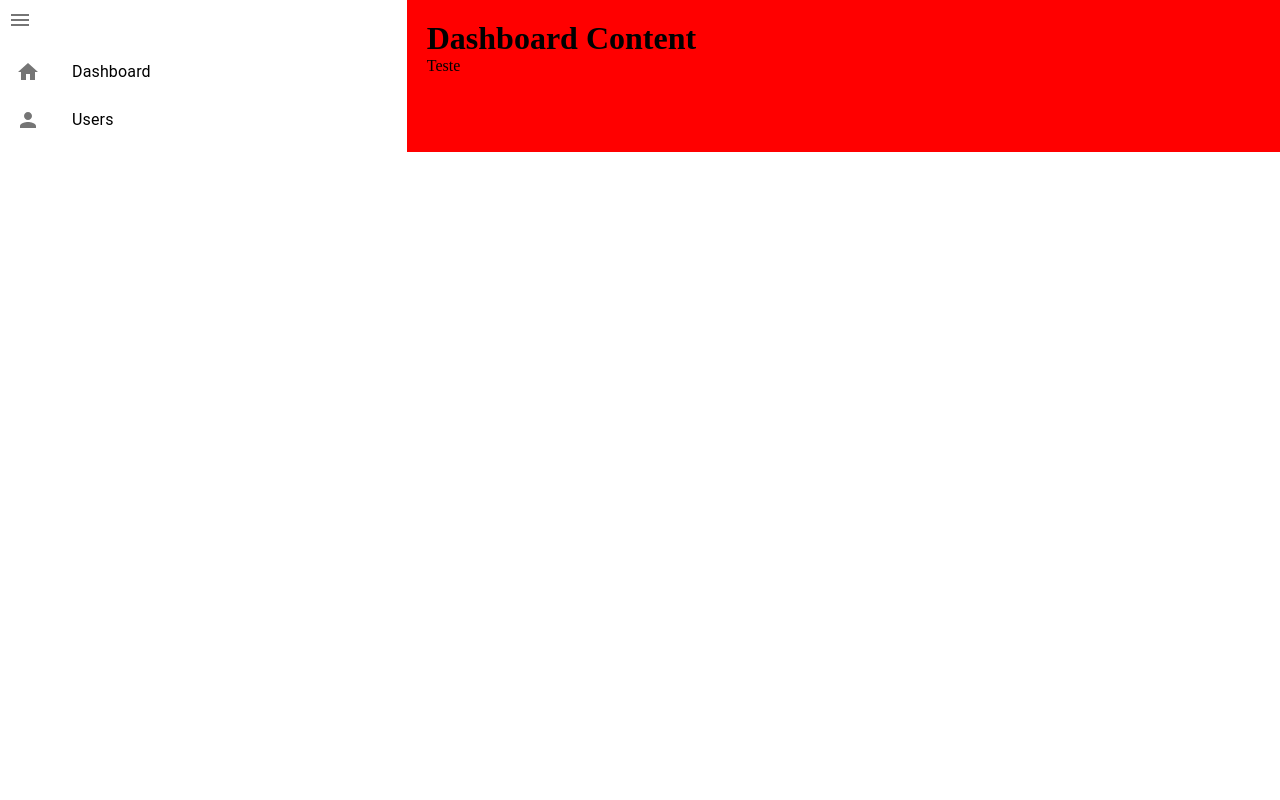
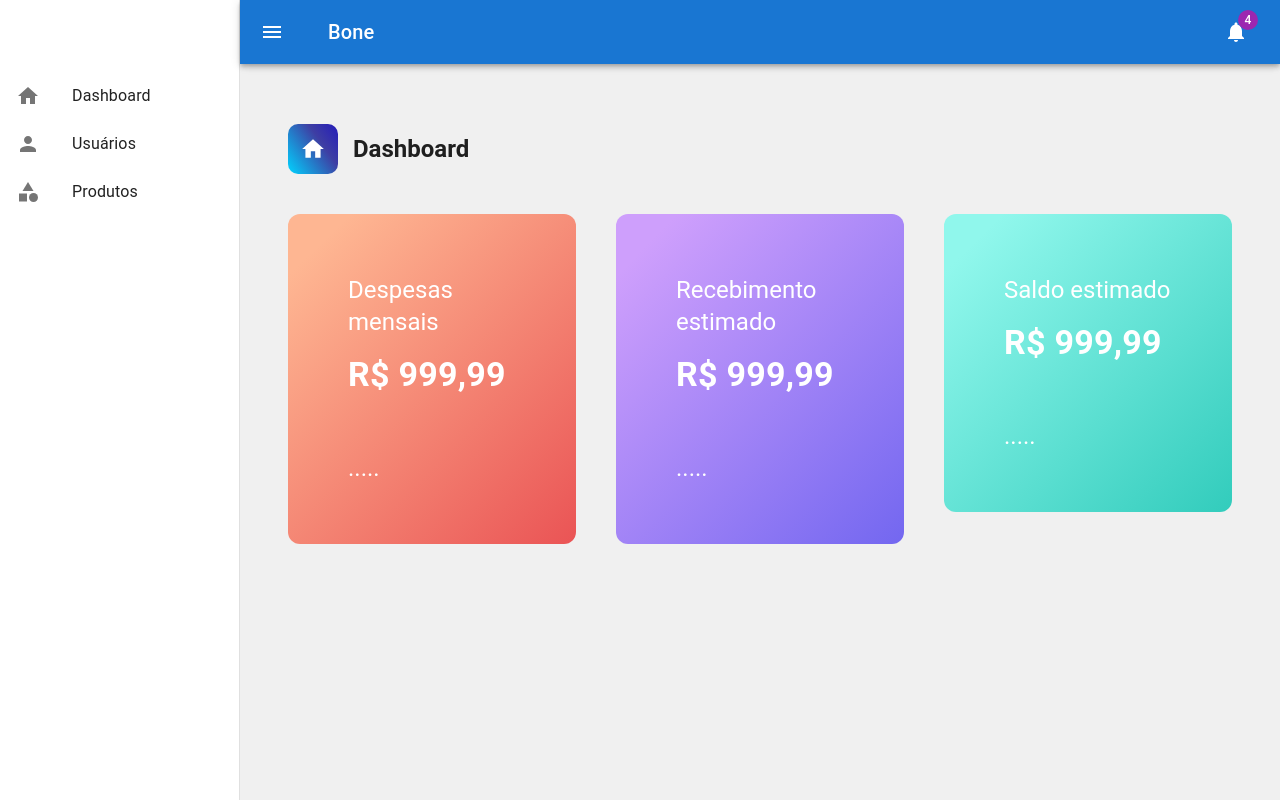
Before and after one commit to paulofreyyy/Bone, a React (Vite) app: page / in a window 1280 px wide. Built offline with nearby package versions, Linux system fonts and the light colour scheme.

Commit message:
feat: create Dashboard component

```diff
--- a/src/App.tsx
+++ b/src/App.tsx
@@ -1,24 +1,22 @@
-// src/App.js
 import { useState } from 'react';
 import { Sidebar } from './components/Sidebar';
+import { Dashboard } from './components/Dashboard';
+import { Box } from '@mui/material';
 
 const App: React.FC = () => {
-  const [isDrawerOpen, setDrawerOpen] = useState(true);
+    const [isOpen, setIsOpen] = useState(true);
 
-  const toggleDrawer = () => {
-    setDrawerOpen(!isDrawerOpen);
-  };
+    const toggleDrawer = () => {
+        setIsOpen(!isOpen);
+    };
 
-  return (
-    <div style={{display: 'flex'}}>
-        <Sidebar isOpen={isDrawerOpen} toggleDrawer={toggleDrawer} />
+    return (
+        <Box sx={{ display: 'flex', bgcolor: "#f0f0f0", height: '100vh' }}>
+            <Sidebar isOpen={isOpen} toggleDrawer={toggleDrawer} />
 
-        <div style={{ marginLeft: isDrawerOpen ? 240 : 60, padding: 20, flexGrow: 1, backgroundColor: 'red' }}>
-            <h1>Dashboard Content</h1>
-            <p>Teste</p>
-        </div>
-    </div>
-  );
+            <Dashboard />
+        </Box>
+    );
 };
 
 export default App;
--- a/src/assets/Sidebar/style.css
+++ /dev/null
@@ -1,19 +0,0 @@
-.sidebar {
-    width: 240px;
-    height: 100vh;
-    background-color: #f4f4f4;
-    transition: width 0.3s;
-  }
-
-  .sidebar.collapsed {
-    width: 60px;
-  }
-
-  .sidebar .MuiListItem-root {
-    padding-left: 16px;
-  }
-
-  .sidebar.collapsed .MuiListItem-root {
-    justify-content: center;
-    padding-left: 0;
-  }
--- /dev/null
+++ b/src/components/Dashboard.tsx
@@ -0,0 +1,88 @@
+import { Box, Container, Grid, Typography } from "@mui/material"
+import HomeIcon from '@mui/icons-material/Home';
+
+export const Dashboard = () => {
+    return (
+        <Box
+            component="main"
+            sx={{
+                flexGrow: 1,
+                p: 3,
+                marginTop: "100px",
+            }}
+        >
+            <Container maxWidth='xl'>
+                <Grid container spacing={5}>
+                    <Grid item xs={12}>
+                        <Box display={'flex'} alignItems={"center"}>
+                            <HomeIcon sx={{
+                                bgcolor: "red",
+                                width: "50px",
+                                height: "50px",
+                                padding: "12px",
+                                borderRadius: "10px",
+                                color: "white",
+                                background: "linear-gradient(235deg, rgba(37,28,186,1) 0%, rgba(62,62,163,1) 35%, rgba(0,212,255,1) 100%)",
+                            }} />
+                            <Typography variant='h5' sx={{ fontWeight: 'bold', ml: '15px' }}>Dashboard</Typography>
+                        </Box>
+                    </Grid>
+
+                    <Grid item xs={4}>
+                        <Grid
+                            container
+                            gap={2}
+                            color={'white'}
+                            p={'60px'}
+                            direction={'column'}
+                            borderRadius={3}
+                            sx={{
+                                background: "linear-gradient( 135deg, #FEB692 10%, #EA5455 100%)"
+                            }}
+                        >
+                            <Typography variant="h5">Despesas mensais</Typography>
+                            <Typography variant="h4" fontWeight={'bold'}>R$ 999,99</Typography>
+                            <Typography variant="h5" mt={5}>.....</Typography>
+                        </Grid>
+                    </Grid>
+
+                    <Grid item xs={4}>
+                        <Grid
+                            container
+                            gap={2}
+                            color={'white'}
+                            p={'60px'}
+                            direction={'column'}
+                            borderRadius={3}
+                            sx={{
+                                background: "linear-gradient( 135deg, #CE9FFC 10%, #7367F0 100%)"
+                            }}
+                        >
+                            <Typography variant="h5">Recebimento estimado</Typography>
+                            <Typography variant="h4" fontWeight={'bold'}>R$ 999,99</Typography>
+                            <Typography variant="h5" mt={5}>.....</Typography>
+                        </Grid>
+                    </Grid>
+
+                    <Grid item xs={4}>
+                        <Grid
+                            container
+                            gap={2}
+                            color={'white'}
+                            p={'60px'}
+                            direction={'column'}
+                            borderRadius={3}
+                            sx={{
+                                background: " linear-gradient( 135deg, #90F7EC 10%, #32CCBC 100%)"
+                            }}
+                        >
+                            <Typography variant="h5">Saldo estimado</Typography>
+                            <Typography variant="h4" fontWeight={'bold'}>R$ 999,99</Typography>
+                            <Typography variant="h5" mt={5}>.....</Typography>
+                        </Grid>
+                    </Grid>
+                </Grid>
+            </Container>
+        </Box>
+    )
+}
--- a/src/components/Sidebar.tsx
+++ b/src/components/Sidebar.tsx
@@ -1,32 +1,102 @@
 import PersonIcon from '@mui/icons-material/Person';
 import HomeIcon from '@mui/icons-material/Home';
+import CategoryIcon from '@mui/icons-material/Category';
+import {
+    AppBar,
+    Badge,
+    Box,
+    CssBaseline,
+    Drawer,
+    IconButton,
+    List,
+    ListItem,
+    ListItemIcon,
+    ListItemText,
+    Toolbar,
+    Typography
+} from '@mui/material';
 import MenuIcon from '@mui/icons-material/Menu';
-import { IconButton, List, ListItem, ListItemIcon, ListItemText } from '@mui/material';
+import NotificationsIcon from '@mui/icons-material/Notifications';
 
 interface SidebarProps {
     isOpen: boolean;
     toggleDrawer: () => void;
 }
 
-export const Sidebar: React.FC<SidebarProps> = ({ isOpen, toggleDrawer}) =>{
+const drawerWidth = 240;
+
+export const Sidebar: React.FC<SidebarProps> = ({ isOpen, toggleDrawer }) => {
     const items = [
         { text: 'Dashboard', icon: <HomeIcon /> },
-        { text: 'Users', icon: <PersonIcon /> }
+        { text: 'Usuários', icon: <PersonIcon /> },
+        { text: 'Produtos', icon: <CategoryIcon /> }
     ];
 
-    return(
-        <div className={`sidebar ${isOpen ? '' : 'collapsed'}`}>
-            <IconButton onClick={toggleDrawer}>
+    return (
+        <Box sx={{ display: 'flex' }}>
+            <CssBaseline />
+            <AppBar
+                position="fixed"
+                sx={{
+                    zIndex: (theme) => theme.zIndex.drawer + 1,
+                    marginLeft: isOpen ? drawerWidth : 0,
+                    width: isOpen ? `calc(100% - ${drawerWidth}px)` : '100%'
+                }}
+            >
+                <Toolbar sx={{ pr: '24px' }}>
+                    <IconButton
+                        edge="start"
+                        color="inherit"
+                        aria-label="open drawer"
+                        onClick={toggleDrawer}
+                        sx={{ marginRight: '36px' }}
+                    >
                         <MenuIcon />
                     </IconButton>
+
+                    <Typography
+                        component="h1"
+                        variant="h6"
+                        color="inherit"
+                        noWrap
+                        sx={{ flexGrow: 1 }}
+                    >
+                        Bone
+                    </Typography>
+
+                    <IconButton color="inherit">
+                        <Badge badgeContent={4} color="secondary">
+                            <NotificationsIcon />
+                        </Badge>
+                    </IconButton>
+                </Toolbar>
+            </AppBar>
+
+            <Drawer
+                variant="persistent"
+                open={isOpen}
+                sx={{
+                    width: isOpen ? drawerWidth : 0,
+                    flexShrink: 0,
+                    [`& .MuiDrawer-paper`]: {
+                        width: drawerWidth,
+                        boxSizing: 'border-box',
+                        transition: 'width 0.3s'
+                    }
+                }}
+            >
+                <Toolbar />
+                <Box sx={{ overflow: 'auto' }}>
                     <List>
                         {items.map((item, index) => (
-                    <ListItem key={index}>
+                            <ListItem key={index} button>
                                 <ListItemIcon>{item.icon}</ListItemIcon>
-                        <ListItemText primary={item.text}/>
+                                <ListItemText primary={item.text} />
                             </ListItem>
                         ))}
                     </List>
-        </div>
-    )
-}
+                </Box>
+            </Drawer>
+        </Box>
+    );
+};
```
Lines whose indentation alone changed are shown as unchanged.
